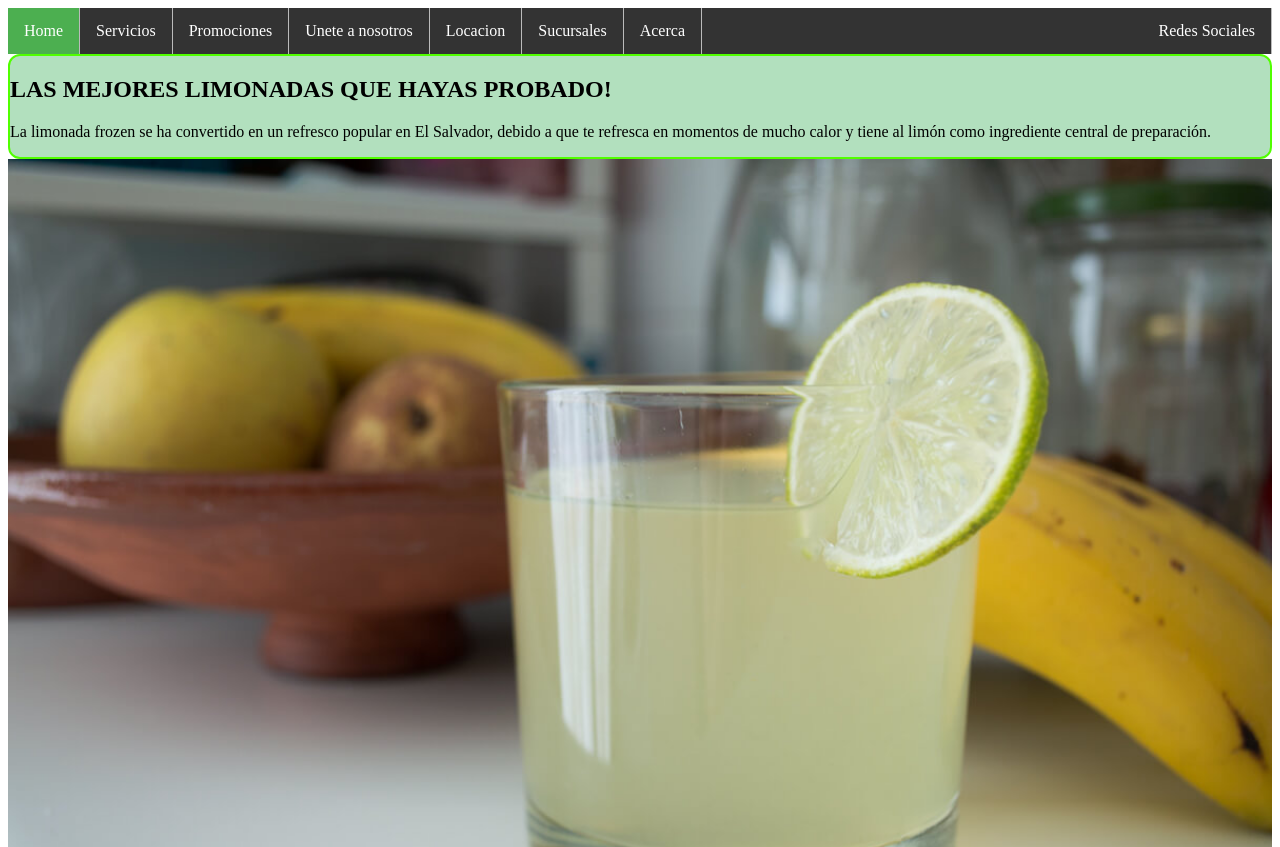
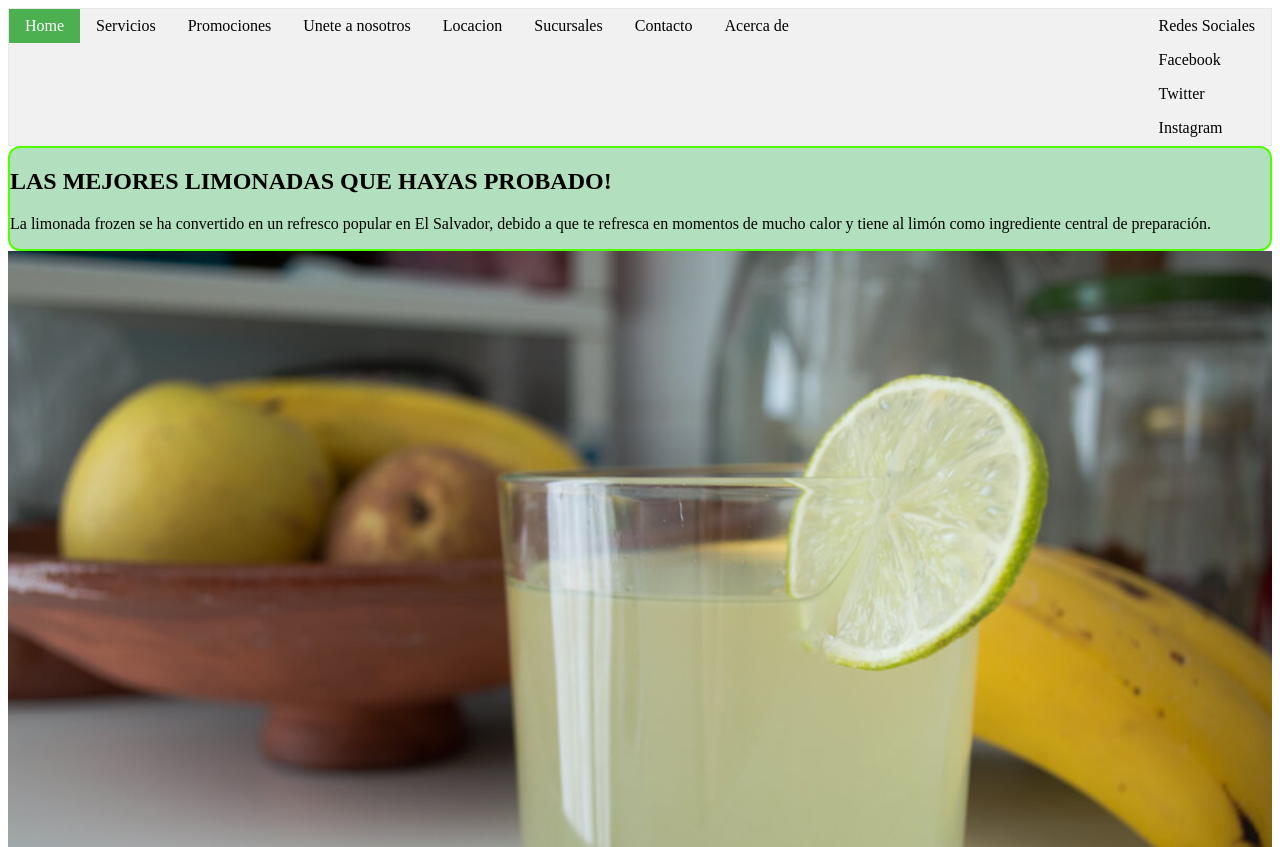
Before and after one commit to EdwinGuzmanSV/Hiemolada_project, a plain HTML site: page index.html in a window 1280 px wide. Shown: the top 847 px of the page. Drawn offline with Linux system fonts and the light colour scheme.

Commit message:
agregado navbar y contacto

```diff
--- /dev/null
+++ b/Contactanos/src/csscontacto.css
@@ -0,0 +1,54 @@
+<style>
+#navlist {
+    position: relative;
+}
+
+#navlist li {
+    margin: 0;
+    padding: 0;
+    list-style: none;
+    position: absolute;
+    top: 0;
+}
+
+#navlist li, #navlist a {
+    height: 44px;
+    display: block;
+}
+ul {
+    list-style-type: none;
+    margin: 0;
+    padding: 0;
+    background-color:#ffffff;
+    overflow: hidden;
+    position: -webkit-sticky; /* Safari */
+    position: sticky;
+    top: 0;
+    border: 1px solid #4CAF50;
+}
+
+li {
+    list-style-type: none;
+    float:left;
+}
+li a {
+    list-style-type: none;
+    display: block;
+    color: #000;
+    padding: 8px 16px;
+    text-decoration: none;
+}
+
+li a.active {
+    list-style-type: none;
+    background-color: #4CAF50;
+    color: white;
+}
+
+li a:hover:not(.active) {
+list-style-type: none;
+    background-color: #555;
+    color: white;
+}
+
+</style>
--- /dev/null
+++ b/Contactanos/src/micss.css
@@ -0,0 +1,54 @@
+<style>
+#navlist {
+    position: relative;
+}
+
+#navlist li {
+    margin: 0;
+    padding: 0;
+    list-style: none;
+    position: absolute;
+    top: 0;
+}
+
+#navlist li, #navlist a {
+    height: 44px;
+    display: block;
+}
+ul {
+    list-style-type: none;
+    margin: 0;
+    padding: 0;
+    background-color:#f1f1f1;
+    overflow: hidden;
+    position: -webkit-sticky; /* Safari */
+    position: sticky;
+    top: 0;
+
+}
+
+li {
+    list-style-type: none;
+    float:left;
+}
+li a {
+    list-style-type: none;
+    display: block;
+    color: #000;
+    padding: 8px 16px;
+    text-decoration: none;
+}
+
+li a.active {
+    list-style-type: none;
+    background-color: #4CAF50;
+    color: white;
+}
+
+li a:hover:not(.active) {
+list-style-type: none;
+    background-color: #555;
+    color: white;
+}
+
+</style>
--- /dev/null
+++ b/Servicios/src/micss.css
@@ -0,0 +1,54 @@
+<style>
+#navlist {
+    position: relative;
+}
+
+#navlist li {
+    margin: 0;
+    padding: 0;
+    list-style: none;
+    position: absolute;
+    top: 0;
+}
+
+#navlist li, #navlist a {
+    height: 44px;
+    display: block;
+}
+ul {
+    list-style-type: none;
+    margin: 0;
+    padding: 0;
+    background-color:#ffffff;
+    overflow: hidden;
+    position: -webkit-sticky; /* Safari */
+    position: sticky;
+    top: 0;
+    border: 1px solid #4CAF50;
+}
+
+li {
+    list-style-type: none;
+    float:left;
+}
+li a {
+    list-style-type: none;
+    display: block;
+    color: #000;
+    padding: 8px 16px;
+    text-decoration: none;
+}
+
+li a.active {
+    list-style-type: none;
+    background-color: #4CAF50;
+    color: white;
+}
+
+li a:hover:not(.active) {
+list-style-type: none;
+    background-color: #555;
+    color: white;
+}
+
+</style>
--- a/index.html
+++ b/index.html
@@ -6,18 +6,19 @@
     <meta http-equiv="X-UA-Compatible" content="ie=edge">
 
     <title>Hiemolada</title>
-    <link rel="stylesheet" type="text/css" href="/src/miestilo.css" media="screen" />
+    <link rel="stylesheet" type="text/css" href=".\src/micss.css" media="screen" />
 </head>
 <body>
 
         <ul>
                 <li ><a class="active" href="#">Home</a></li>
-                <li><a href="#">Servicios</a></li>
+                <li><a href=".\Servicios/servicios.html">Servicios</a></li>
                 <li><a href="#">Promociones</a></li>
                 <li><a href="#">Unete a nosotros</a></li>
                 <li><a href="#">Locacion</a></li>
                 <li><a href="#">Sucursales</a></li>
-                <li><a href="#">Acerca</a></li>
+		<li><a href=".\Contactanos/contactanos.html">Contacto</a></li>
+                <li><a href="#">Acerca de</a></li>
                 <li style="float:right" class="dropdown">
                   <a href="javascript:void(0)" class="dropbtn">Redes Sociales</a>
                   <div class="dropdown-content">
@@ -28,7 +29,6 @@
                 </li>
               </ul>
 
-
     <div style="border: 2px solid rgb(81, 255, 0);border-radius: 12px; background: rgb(178, 224, 190)">
       <h2>LAS MEJORES LIMONADAS QUE HAYAS PROBADO!</h2>
     <p>La limonada frozen se ha convertido en un refresco popular en El Salvador, debido a que te refresca en momentos de mucho calor y tiene al limón como ingrediente central de preparación.</p>
--- /dev/null
+++ b/src/micss.css
@@ -0,0 +1,54 @@
+<style>
+#navlist {
+    position: relative;
+}
+
+#navlist li {
+    margin: 0;
+    padding: 0;
+    list-style: none;
+    position: absolute;
+    top: 0;
+}
+
+#navlist li, #navlist a {
+    height: 44px;
+    display: block;
+}
+ul {
+    list-style-type: none;
+    margin: 0;
+    padding: 0;
+    background-color:#f1f1f1;
+    overflow: hidden;
+    position: -webkit-sticky; /* Safari */
+    position: sticky;
+    top: 0;
+    border: 1px solid #e7e7e7;
+}
+
+li {
+    list-style-type: none;
+    float:left;
+}
+li a {
+    list-style-type: none;
+    display: block;
+    color: #000;
+    padding: 8px 16px;
+    text-decoration: none;
+}
+
+li a.active {
+    list-style-type: none;
+    background-color: #4CAF50;
+    color: white;
+}
+
+li a:hover:not(.active) {
+list-style-type: none;
+    background-color: #555;
+    color: white;
+}
+
+</style>
```
Also changed, not shown: Contactanos/contactanos.html (added, +55 -0 lines), Servicios/servicios.html (added, +31 -0 lines), Contactanos/img/cel.png (added), Contactanos/img/hiemolada.jpg (added), img/home.png (added).
